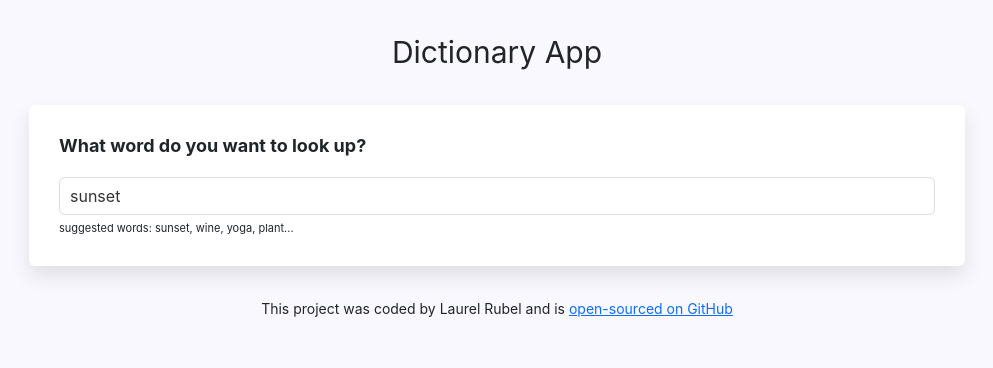
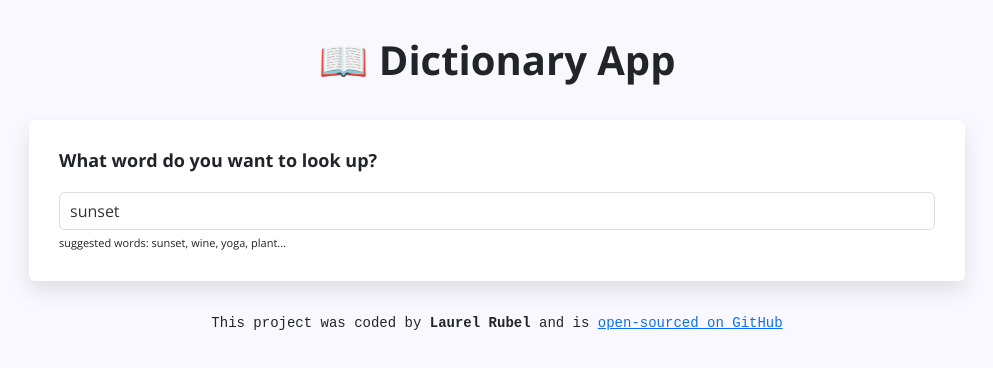
Before and after one commit to LaurelFR/dictionary-app, a React (Create React App) app: page / in a window 1280 px wide. Shown: the top 368 px of the page, without its empty margins (143-1136 px from the left). Built offline with nearby package versions, Linux system fonts and the light colour scheme; no server answers.

Commit message:
Added additional styling

```diff
--- a/src/App.css
+++ b/src/App.css
@@ -1,3 +1,5 @@
+@import url("https://fonts.googleapis.com/css2?family=Open+Sans:ital,wght@0,300;0,400;0,500;0,600;0,700;0,800;1,300;1,400;1,500;1,600;1,700;1,800&display=swap");
+
 body {
   background: #f9f8fe;
 }
@@ -5,15 +7,18 @@ body {
 .App {
   max-width: 960px;
   margin: 0 auto;
+  font-family: "Open Sans", sans-serif;
 }
 
 .App-header {
   text-align: center;
-  font-size: 30px;
+  font-size: 40px;
+  font-weight: 700;
   margin: 30px 0;
 }
 
 .App-footer {
   text-align: center;
   margin: 30px 0;
+  font-family: monospace;
 }
--- a/src/App.js
+++ b/src/App.js
@@ -5,13 +5,13 @@ function App() {
   return (
     <div className="App">
       <div className="container">
-        <header className="App-header">Dictionary App</header>
+        <header className="App-header">📖 Dictionary App</header>
         <main>
           <Dictionary defaultKeyword="sunset" />
         </main>
         <footer className="App-footer">
           <small>
-            This project was coded by Laurel Rubel and is{" "}
+            This project was coded by <strong>Laurel Rubel</strong> and is{" "}
             <a
               href="https://github.com/LaurelFR/dictionary-app"
               target="_blank"
```
